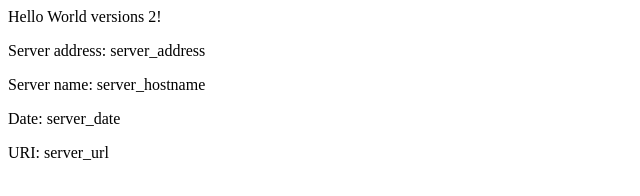
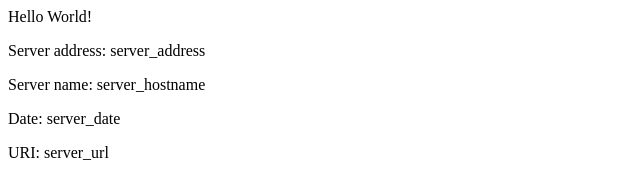
Before and after one commit to lordplumdick/eks-example, a plain HTML site: page src/index.html in a window 1280 px wide. Shown: the full height of the page, 0-640 px from the left. Drawn offline with Linux system fonts and the light colour scheme.

Commit message:
Revert "v2 Updating home page"
This reverts commit 6e02a0f3da48af2f3081a7009e12556b88e6fa21.

```diff
--- a/src/index.html
+++ b/src/index.html
@@ -1,8 +1,8 @@
 <head>
-<title>Hello World version 2</title>
+<title>Hello World</title>
 </head>
 <div class="info">
-<h>Hello World versions 2!</h>
+<h>Hello World!</h>
 <p><span>Server&nbsp;address:</span> <span>server_address</span></p>
 <p><span>Server&nbsp;name:</span> <span>server_hostname</span></p>
 <p class="smaller"><span>Date:</span> <span>server_date</span></p>
```
